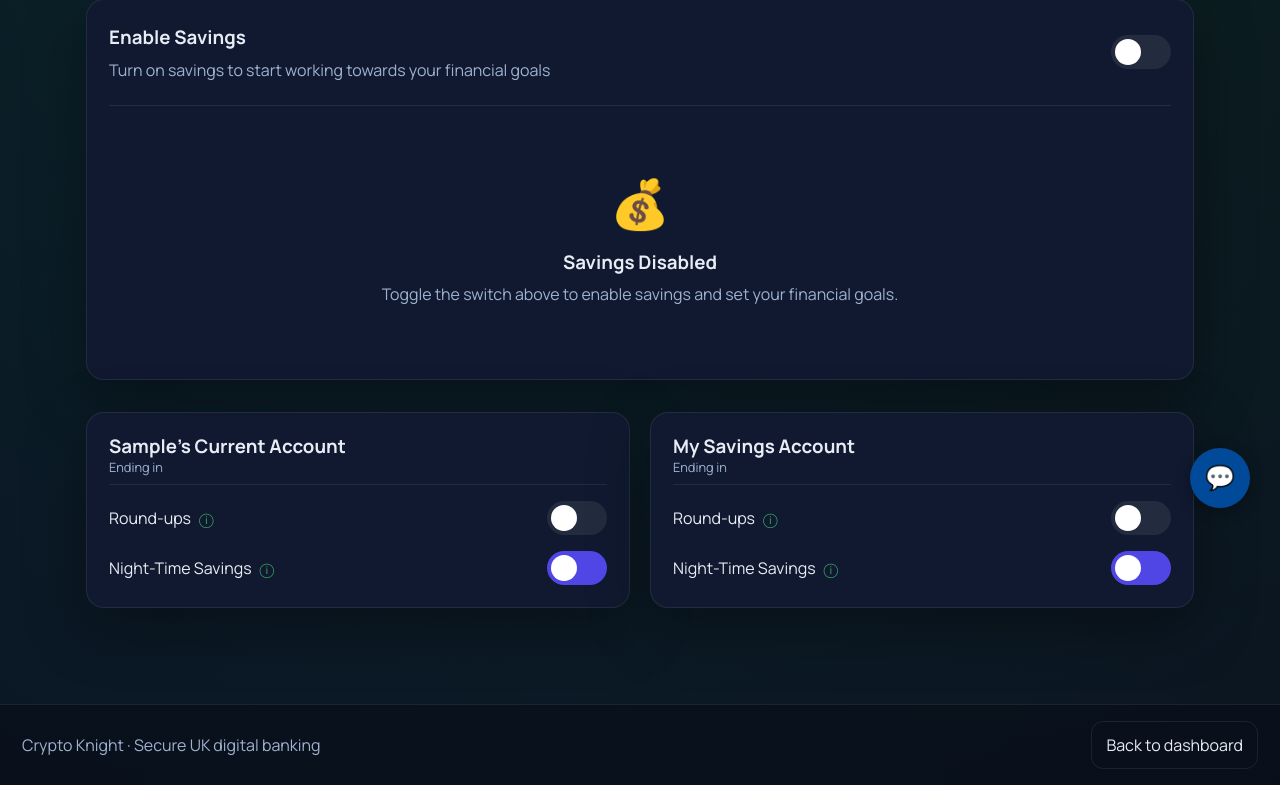
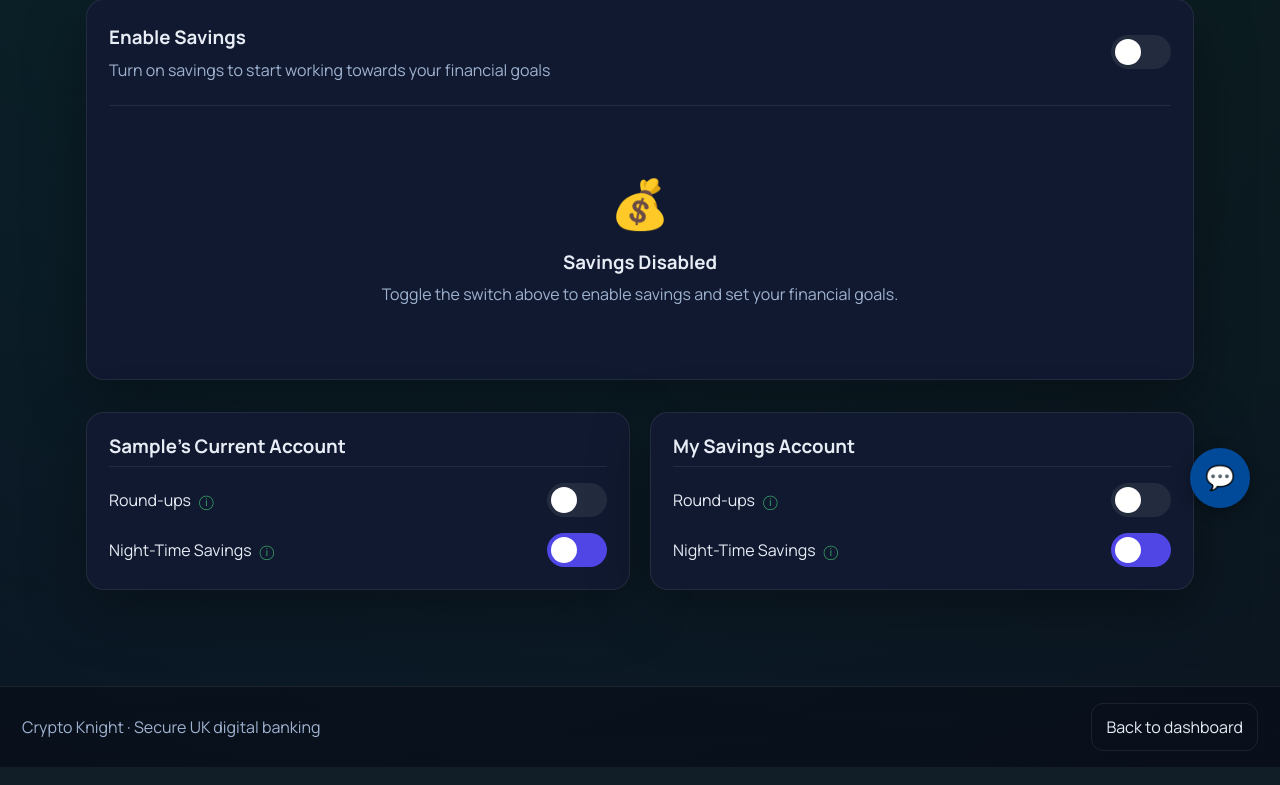
Before and after one commit to MustafaMudasser99/JPMorgan-BankingApp, a Django app: page /banking/savings/ in a window 1280 px wide. Shown: the part 262-1047 px from the top of the page. Run offline with Django 5.2, Linux system fonts and the light colour scheme; the visitor is signed in with stand-in values (Sample User, id 1); data comes from the database, SQL or seed files in the repository; data that the repository does not hold is empty.

Commit message:
Remove extra line

```diff
--- a/banking/templates/banking/savings.html
+++ b/banking/templates/banking/savings.html
@@ -69,7 +69,6 @@
         <div class="card account-card" style="display: flex; flex-direction: column; justify-content: space-between;">
             <div class="card-header" style="border-bottom: 1px solid var(--color-border); margin-bottom: 16px; padding-bottom: 8px;">
                 <h3 style="margin: 0;">{{ account.name }}</h3>
-                <p class="muted" style="font-size: 0.8rem;">Ending in {{ account.account_number|slice:"-4:" }}</p>
             </div>
 
             <div class="controls-stack" style="display: flex; flex-direction: column; gap: 16px;">
```
